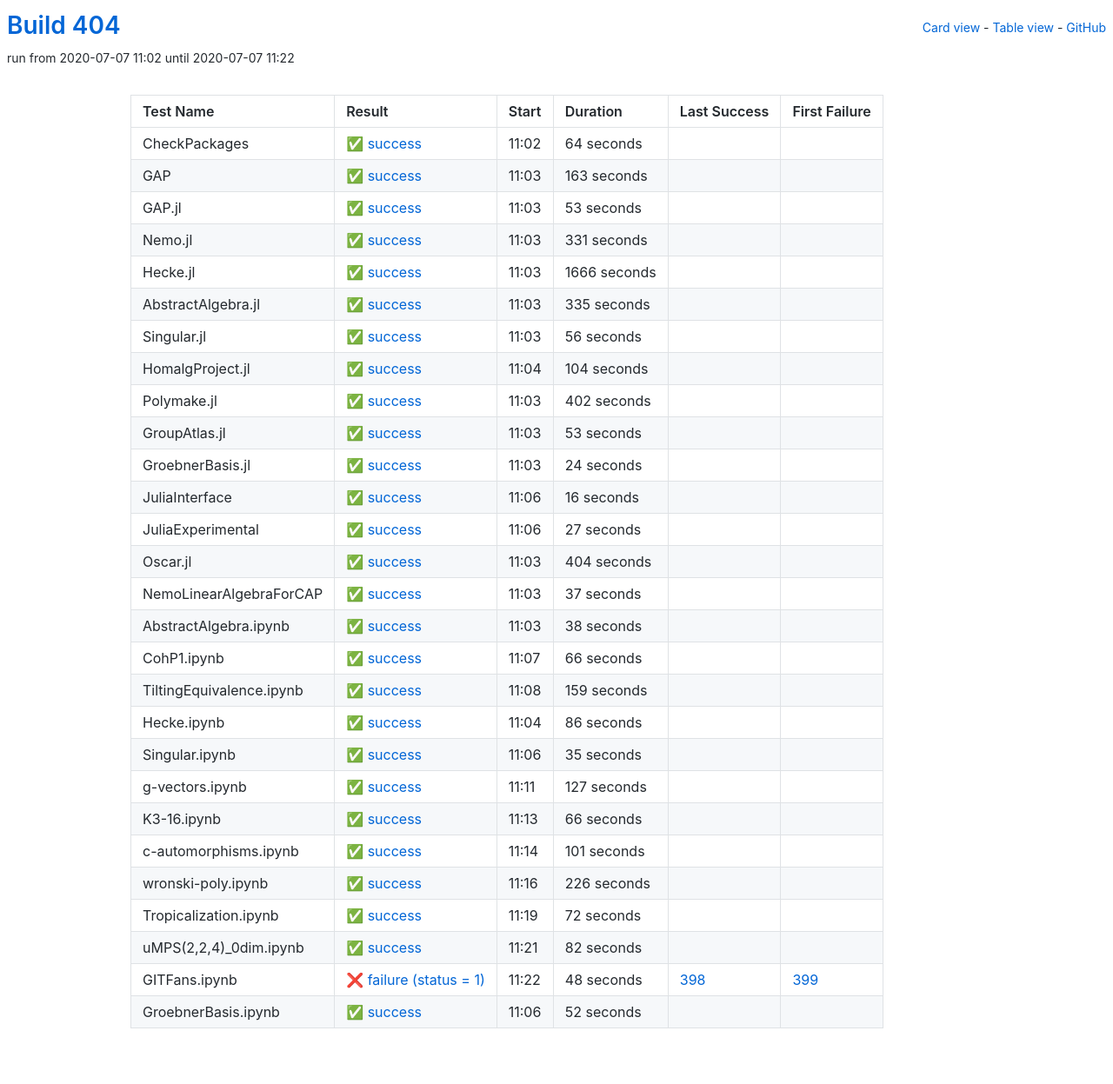
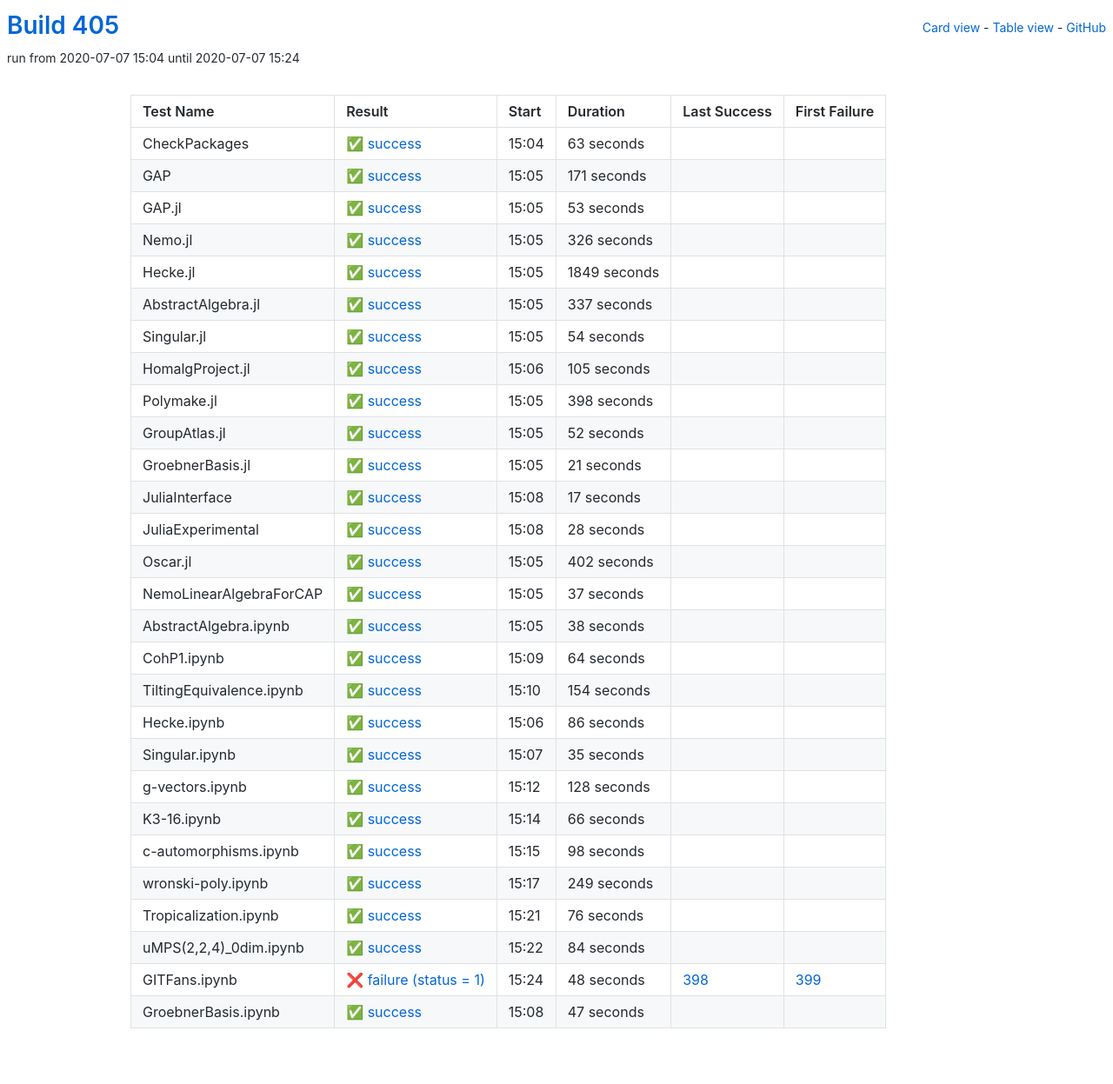
Before and after one commit to oscar-system/oscar-ci-status-stable, a Jekyll site: the page built from table.html, in a window 1280 px wide. Shown: the whole page at 87% size. Built offline with Jekyll 4.4.1, drawn with Linux system fonts in a browser that asks for light colours.

Commit message:
Build #405

```diff
--- a/_data/ci.yml
+++ b/_data/ci.yml
@@ -1,6 +1,6 @@
 ---
-build: 404
-build_url: https://oscarci.mathematik.uni-kl.de/job/oscar-stable/404/
+build: 405
+build_url: https://oscarci.mathematik.uni-kl.de/job/oscar-stable/405/
 job: oscar-stable
 organization: oscar-system
 repo: oscar-ci-status-stable
@@ -8,32 +8,32 @@ repourl: https://github.com/oscar-system/oscar-ci-status-stable
 tests:
 - name: CheckPackages
   id: checkpackages
-  log: https://oscarci.mathematik.uni-kl.de/job/oscar-stable/404/artifact/logs/build-404/CheckPackages.log
-  start: 2020-07-07 11:02
+  log: https://oscarci.mathematik.uni-kl.de/job/oscar-stable/405/artifact/logs/build-405/CheckPackages.log
+  start: 2020-07-07 15:04
   success: true
   exitcode: 0
   status: success
-  duration: 64
+  duration: 63
   last_success: false
   last_success_url:
   first_failure: false
   first_failure_url:
 - name: GAP
   id: gap
-  log: https://oscarci.mathematik.uni-kl.de/job/oscar-stable/404/artifact/logs/build-404/GAP.log
-  start: 2020-07-07 11:03
+  log: https://oscarci.mathematik.uni-kl.de/job/oscar-stable/405/artifact/logs/build-405/GAP.log
+  start: 2020-07-07 15:05
   success: true
   exitcode: 0
   status: success
-  duration: 163
+  duration: 171
   last_success: false
   last_success_url:
   first_failure: false
   first_failure_url:
 - name: GAP.jl
   id: gap-jl
-  log: https://oscarci.mathematik.uni-kl.de/job/oscar-stable/404/artifact/logs/build-404/GAP.jl.log
-  start: 2020-07-07 11:03
+  log: https://oscarci.mathematik.uni-kl.de/job/oscar-stable/405/artifact/logs/build-405/GAP.jl.log
+  start: 2020-07-07 15:05
   success: true
   exitcode: 0
   status: success
@@ -44,68 +44,128 @@ tests:
   first_failure_url:
 - name: Nemo.jl
   id: nemo-jl
-  log: https://oscarci.mathematik.uni-kl.de/job/oscar-stable/404/artifact/logs/build-404/Nemo.jl.log
-  start: 2020-07-07 11:03
+  log: https://oscarci.mathematik.uni-kl.de/job/oscar-stable/405/artifact/logs/build-405/Nemo.jl.log
+  start: 2020-07-07 15:05
   success: true
   exitcode: 0
   status: success
-  duration: 331
+  duration: 326
   last_success: false
   last_success_url:
   first_failure: false
   first_failure_url:
 - name: Hecke.jl
   id: hecke-jl
-  log: https://oscarci.mathematik.uni-kl.de/job/oscar-stable/404/artifact/logs/build-404/Hecke.jl.log
-  start: 2020-07-07 11:03
+  log: https://oscarci.mathematik.uni-kl.de/job/oscar-stable/405/artifact/logs/build-405/Hecke.jl.log
+  start: 2020-07-07 15:05
   success: true
   exitcode: 0
   status: success
-  duration: 1666
+  duration: 1849
   last_success: false
   last_success_url:
   first_failure: false
   first_failure_url:
 - name: AbstractAlgebra.jl
   id: abstractalgebra-jl
-  log: https://oscarci.mathematik.uni-kl.de/job/oscar-stable/404/artifact/logs/build-404/AbstractAlgebra.jl.log
-  start: 2020-07-07 11:03
+  log: https://oscarci.mathematik.uni-kl.de/job/oscar-stable/405/artifact/logs/build-405/AbstractAlgebra.jl.log
+  start: 2020-07-07 15:05
   success: true
   exitcode: 0
   status: success
-  duration: 335
+  duration: 337
   last_success: false
   last_success_url:
   first_failure: false
   first_failure_url:
 - name: Singular.jl
   id: singular-jl
-  log: https://oscarci.mathematik.uni-kl.de/job/oscar-stable/404/artifact/logs/build-404/Singular.jl.log
-  start: 2020-07-07 11:03
+  log: https://oscarci.mathematik.uni-kl.de/job/oscar-stable/405/artifact/logs/build-405/Singular.jl.log
+  start: 2020-07-07 15:05
   success: true
   exitcode: 0
   status: success
-  duration: 56
+  duration: 54
   last_success: false
   last_success_url:
   first_failure: false
   first_failure_url:
 - name: HomalgProject.jl
   id: homalgproject-jl
-  log: https://oscarci.mathematik.uni-kl.de/job/oscar-stable/404/artifact/logs/build-404/HomalgProject.jl.log
-  start: 2020-07-07 11:04
+  log: https://oscarci.mathematik.uni-kl.de/job/oscar-stable/405/artifact/logs/build-405/HomalgProject.jl.log
+  start: 2020-07-07 15:06
   success: true
   exitcode: 0
   status: success
-  duration: 104
+  duration: 105
   last_success: false
   last_success_url:
   first_failure: false
   first_failure_url:
 - name: Polymake.jl
   id: polymake-jl
-  log: https://oscarci.mathematik.uni-kl.de/job/oscar-stable/404/artifact/logs/build-404/Polymake.jl.log
-  start: 2020-07-07 11:03
+  log: https://oscarci.mathematik.uni-kl.de/job/oscar-stable/405/artifact/logs/build-405/Polymake.jl.log
+  start: 2020-07-07 15:05
+  success: true
+  exitcode: 0
+  status: success
+  duration: 398
+  last_success: false
+  last_success_url:
+  first_failure: false
+  first_failure_url:
+- name: GroupAtlas.jl
+  id: groupatlas-jl
+  log: https://oscarci.mathematik.uni-kl.de/job/oscar-stable/405/artifact/logs/build-405/GroupAtlas.jl.log
+  start: 2020-07-07 15:05
+  success: true
+  exitcode: 0
+  status: success
+  duration: 52
+  last_success: false
+  last_success_url:
+  first_failure: false
+  first_failure_url:
+- name: GroebnerBasis.jl
+  id: groebnerbasis-jl
+  log: https://oscarci.mathematik.uni-kl.de/job/oscar-stable/405/artifact/logs/build-405/GroebnerBasis.jl.log
+  start: 2020-07-07 15:05
+  success: true
+  exitcode: 0
+  status: success
+  duration: 21
+  last_success: false
+  last_success_url:
+  first_failure: false
+  first_failure_url:
+- name: JuliaInterface
+  id: juliainterface
+  log: https://oscarci.mathematik.uni-kl.de/job/oscar-stable/405/artifact/logs/build-405/JuliaInterface.log
+  start: 2020-07-07 15:08
+  success: true
+  exitcode: 0
+  status: success
+  duration: 17
+  last_success: false
+  last_success_url:
+  first_failure: false
+  first_failure_url:
+- name: JuliaExperimental
+  id: juliaexperimental
+  log: https://oscarci.mathematik.uni-kl.de/job/oscar-stable/405/artifact/logs/build-405/JuliaExperimental.log
+  start: 2020-07-07 15:08
+  success: true
+  exitcode: 0
+  status: success
+  duration: 28
+  last_success: false
+  last_success_url:
+  first_failure: false
+  first_failure_url:
+- name: Oscar.jl
+  id: oscar-jl
+  log: https://oscarci.mathematik.uni-kl.de/job/oscar-stable/405/artifact/logs/build-405/Oscar.jl.log
+  start: 2020-07-07 15:05
   success: true
   exitcode: 0
   status: success
@@ -114,70 +174,10 @@ tests:
   last_success_url:
   first_failure: false
   first_failure_url:
-- name: GroupAtlas.jl
-  id: groupatlas-jl
-  log: https://oscarci.mathematik.uni-kl.de/job/oscar-stable/404/artifact/logs/build-404/GroupAtlas.jl.log
-  start: 2020-07-07 11:03
-  success: true
-  exitcode: 0
-  status: success
-  duration: 53
-  last_success: false
-  last_success_url:
-  first_failure: false
-  first_failure_url:
-- name: GroebnerBasis.jl
-  id: groebnerbasis-jl
-  log: https://oscarci.mathematik.uni-kl.de/job/oscar-stable/404/artifact/logs/build-404/GroebnerBasis.jl.log
-  start: 2020-07-07 11:03
-  success: true
-  exitcode: 0
-  status: success
-  duration: 24
-  last_success: false
-  last_success_url:
-  first_failure: false
-  first_failure_url:
-- name: JuliaInterface
-  id: juliainterface
-  log: https://oscarci.mathematik.uni-kl.de/job/oscar-stable/404/artifact/logs/build-404/JuliaInterface.log
-  start: 2020-07-07 11:06
-  success: true
-  exitcode: 0
-  status: success
-  duration: 16
-  last_success: false
-  last_success_url:
-  first_failure: false
-  first_failure_url:
-- name: JuliaExperimental
-  id: juliaexperimental
-  log: https://oscarci.mathematik.uni-kl.de/job/oscar-stable/404/artifact/logs/build-404/JuliaExperimental.log
-  start: 2020-07-07 11:06
-  success: true
-  exitcode: 0
-  status: success
-  duration: 27
-  last_success: false
-  last_success_url:
-  first_failure: false
-  first_failure_url:
-- name: Oscar.jl
-  id: oscar-jl
-  log: https://oscarci.mathematik.uni-kl.de/job/oscar-stable/404/artifact/logs/build-404/Oscar.jl.log
-  start: 2020-07-07 11:03
-  success: true
-  exitcode: 0
-  status: success
-  duration: 404
-  last_success: false
-  last_success_url:
-  first_failure: false
-  first_failure_url:
 - name: NemoLinearAlgebraForCAP
   id: nemolinearalgebraforcap
-  log: https://oscarci.mathematik.uni-kl.de/job/oscar-stable/404/artifact/logs/build-404/NemoLinearAlgebraForCAP.log
-  start: 2020-07-07 11:03
+  log: https://oscarci.mathematik.uni-kl.de/job/oscar-stable/405/artifact/logs/build-405/NemoLinearAlgebraForCAP.log
+  start: 2020-07-07 15:05
   success: true
   exitcode: 0
   status: success
@@ -188,8 +188,8 @@ tests:
   first_failure_url:
 - name: AbstractAlgebra.ipynb
   id: abstractalgebra-ipynb
-  log: https://oscarci.mathematik.uni-kl.de/job/oscar-stable/404/artifact/logs/build-404/AbstractAlgebra.ipynb.log
-  start: 2020-07-07 11:03
+  log: https://oscarci.mathematik.uni-kl.de/job/oscar-stable/405/artifact/logs/build-405/AbstractAlgebra.ipynb.log
+  start: 2020-07-07 15:05
   success: true
   exitcode: 0
   status: success
@@ -200,32 +200,32 @@ tests:
   first_failure_url:
 - name: CohP1.ipynb
   id: cohp1-ipynb
-  log: https://oscarci.mathematik.uni-kl.de/job/oscar-stable/404/artifact/logs/build-404/CohP1.ipynb.log
-  start: 2020-07-07 11:07
+  log: https://oscarci.mathematik.uni-kl.de/job/oscar-stable/405/artifact/logs/build-405/CohP1.ipynb.log
+  start: 2020-07-07 15:09
   success: true
   exitcode: 0
   status: success
-  duration: 66
+  duration: 64
   last_success: false
   last_success_url:
   first_failure: false
   first_failure_url:
 - name: TiltingEquivalence.ipynb
   id: tiltingequivalence-ipynb
-  log: https://oscarci.mathematik.uni-kl.de/job/oscar-stable/404/artifact/logs/build-404/TiltingEquivalence.ipynb.log
-  start: 2020-07-07 11:08
+  log: https://oscarci.mathematik.uni-kl.de/job/oscar-stable/405/artifact/logs/build-405/TiltingEquivalence.ipynb.log
+  start: 2020-07-07 15:10
   success: true
   exitcode: 0
   status: success
-  duration: 159
+  duration: 154
   last_success: false
   last_success_url:
   first_failure: false
   first_failure_url:
 - name: Hecke.ipynb
   id: hecke-ipynb
-  log: https://oscarci.mathematik.uni-kl.de/job/oscar-stable/404/artifact/logs/build-404/Hecke.ipynb.log
-  start: 2020-07-07 11:04
+  log: https://oscarci.mathematik.uni-kl.de/job/oscar-stable/405/artifact/logs/build-405/Hecke.ipynb.log
+  start: 2020-07-07 15:06
   success: true
   exitcode: 0
   status: success
@@ -236,8 +236,8 @@ tests:
   first_failure_url:
 - name: Singular.ipynb
   id: singular-ipynb
-  log: https://oscarci.mathematik.uni-kl.de/job/oscar-stable/404/artifact/logs/build-404/Singular.ipynb.log
-  start: 2020-07-07 11:06
+  log: https://oscarci.mathematik.uni-kl.de/job/oscar-stable/405/artifact/logs/build-405/Singular.ipynb.log
+  start: 2020-07-07 15:07
   success: true
   exitcode: 0
   status: success
@@ -248,20 +248,20 @@ tests:
   first_failure_url:
 - name: g-vectors.ipynb
   id: g-vectors-ipynb
-  log: https://oscarci.mathematik.uni-kl.de/job/oscar-stable/404/artifact/logs/build-404/g-vectors.ipynb.log
-  start: 2020-07-07 11:11
+  log: https://oscarci.mathematik.uni-kl.de/job/oscar-stable/405/artifact/logs/build-405/g-vectors.ipynb.log
+  start: 2020-07-07 15:12
   success: true
   exitcode: 0
   status: success
-  duration: 127
+  duration: 128
   last_success: false
   last_success_url:
   first_failure: false
   first_failure_url:
 - name: K3-16.ipynb
   id: k3-16-ipynb
-  log: https://oscarci.mathematik.uni-kl.de/job/oscar-stable/404/artifact/logs/build-404/K3-16.ipynb.log
-  start: 2020-07-07 11:13
+  log: https://oscarci.mathematik.uni-kl.de/job/oscar-stable/405/artifact/logs/build-405/K3-16.ipynb.log
+  start: 2020-07-07 15:14
   success: true
   exitcode: 0
   status: success
@@ -272,56 +272,56 @@ tests:
   first_failure_url:
 - name: c-automorphisms.ipynb
   id: c-automorphisms-ipynb
-  log: https://oscarci.mathematik.uni-kl.de/job/oscar-stable/404/artifact/logs/build-404/c-automorphisms.ipynb.log
-  start: 2020-07-07 11:14
+  log: https://oscarci.mathematik.uni-kl.de/job/oscar-stable/405/artifact/logs/build-405/c-automorphisms.ipynb.log
+  start: 2020-07-07 15:15
   success: true
   exitcode: 0
   status: success
-  duration: 101
+  duration: 98
   last_success: false
   last_success_url:
   first_failure: false
   first_failure_url:
 - name: wronski-poly.ipynb
   id: wronski-poly-ipynb
-  log: https://oscarci.mathematik.uni-kl.de/job/oscar-stable/404/artifact/logs/build-404/wronski-poly.ipynb.log
-  start: 2020-07-07 11:16
+  log: https://oscarci.mathematik.uni-kl.de/job/oscar-stable/405/artifact/logs/build-405/wronski-poly.ipynb.log
+  start: 2020-07-07 15:17
   success: true
   exitcode: 0
   status: success
-  duration: 226
+  duration: 249
   last_success: false
   last_success_url:
   first_failure: false
   first_failure_url:
 - name: Tropicalization.ipynb
   id: tropicalization-ipynb
-  log: https://oscarci.mathematik.uni-kl.de/job/oscar-stable/404/artifact/logs/build-404/Tropicalization.ipynb.log
-  start: 2020-07-07 11:19
+  log: https://oscarci.mathematik.uni-kl.de/job/oscar-stable/405/artifact/logs/build-405/Tropicalization.ipynb.log
+  start: 2020-07-07 15:21
   success: true
   exitcode: 0
   status: success
-  duration: 72
+  duration: 76
   last_success: false
   last_success_url:
   first_failure: false
   first_failure_url:
 - name: uMPS(2,2,4)_0dim.ipynb
   id: umps-2-2-4-0dim-ipynb
-  log: https://oscarci.mathematik.uni-kl.de/job/oscar-stable/404/artifact/logs/build-404/uMPS-2-2-4-_0dim.ipynb.log
-  start: 2020-07-07 11:21
+  log: https://oscarci.mathematik.uni-kl.de/job/oscar-stable/405/artifact/logs/build-405/uMPS-2-2-4-_0dim.ipynb.log
+  start: 2020-07-07 15:22
   success: true
   exitcode: 0
   status: success
-  duration: 82
+  duration: 84
   last_success: false
   last_success_url:
   first_failure: false
   first_failure_url:
 - name: GITFans.ipynb
   id: gitfans-ipynb
-  log: https://oscarci.mathematik.uni-kl.de/job/oscar-stable/404/artifact/logs/build-404/GITFans.ipynb.log
-  start: 2020-07-07 11:22
+  log: https://oscarci.mathematik.uni-kl.de/job/oscar-stable/405/artifact/logs/build-405/GITFans.ipynb.log
+  start: 2020-07-07 15:24
   success: false
   exitcode: 1
   status: failure
@@ -332,12 +332,12 @@ tests:
   first_failure_url: https://oscarci.mathematik.uni-kl.de/job/oscar-stable/399/
 - name: GroebnerBasis.ipynb
   id: groebnerbasis-ipynb
-  log: https://oscarci.mathematik.uni-kl.de/job/oscar-stable/404/artifact/logs/build-404/GroebnerBasis.ipynb.log
-  start: 2020-07-07 11:06
+  log: https://oscarci.mathematik.uni-kl.de/job/oscar-stable/405/artifact/logs/build-405/GroebnerBasis.ipynb.log
+  start: 2020-07-07 15:08
   success: true
   exitcode: 0
   status: success
-  duration: 52
+  duration: 47
   last_success: false
   last_success_url:
   first_failure: false
```
Also changed, not shown: README.md.
